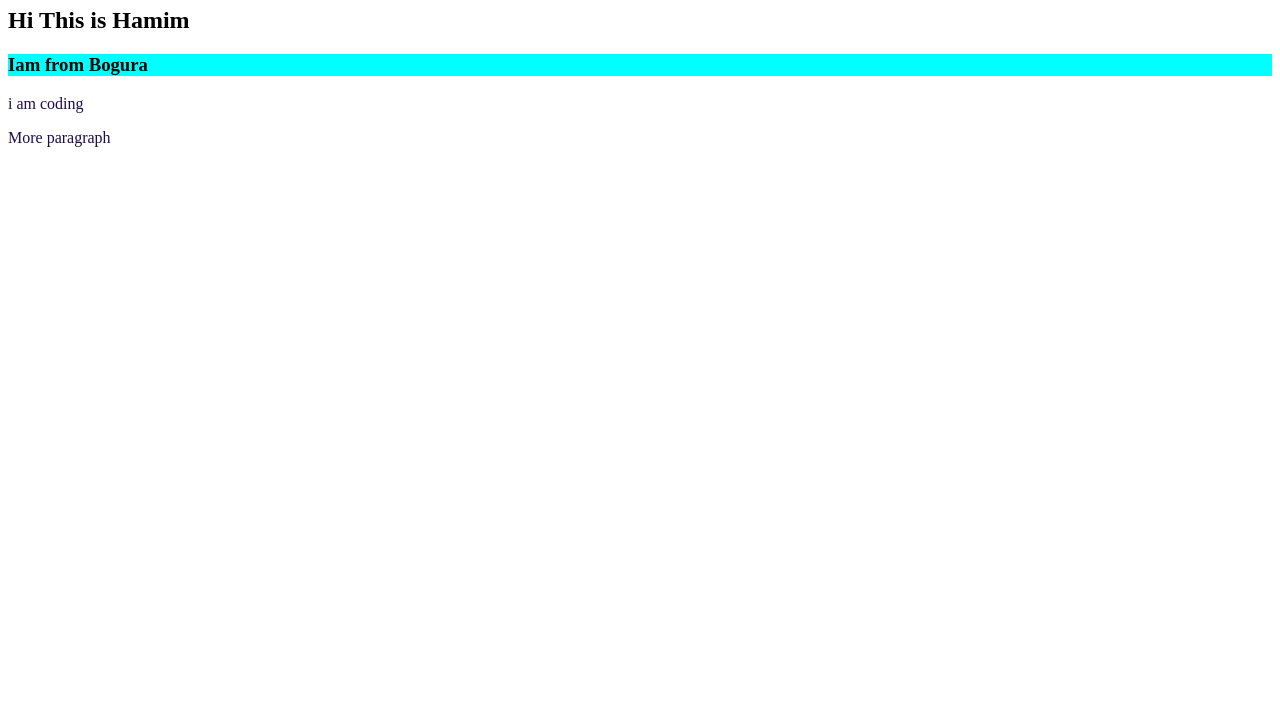
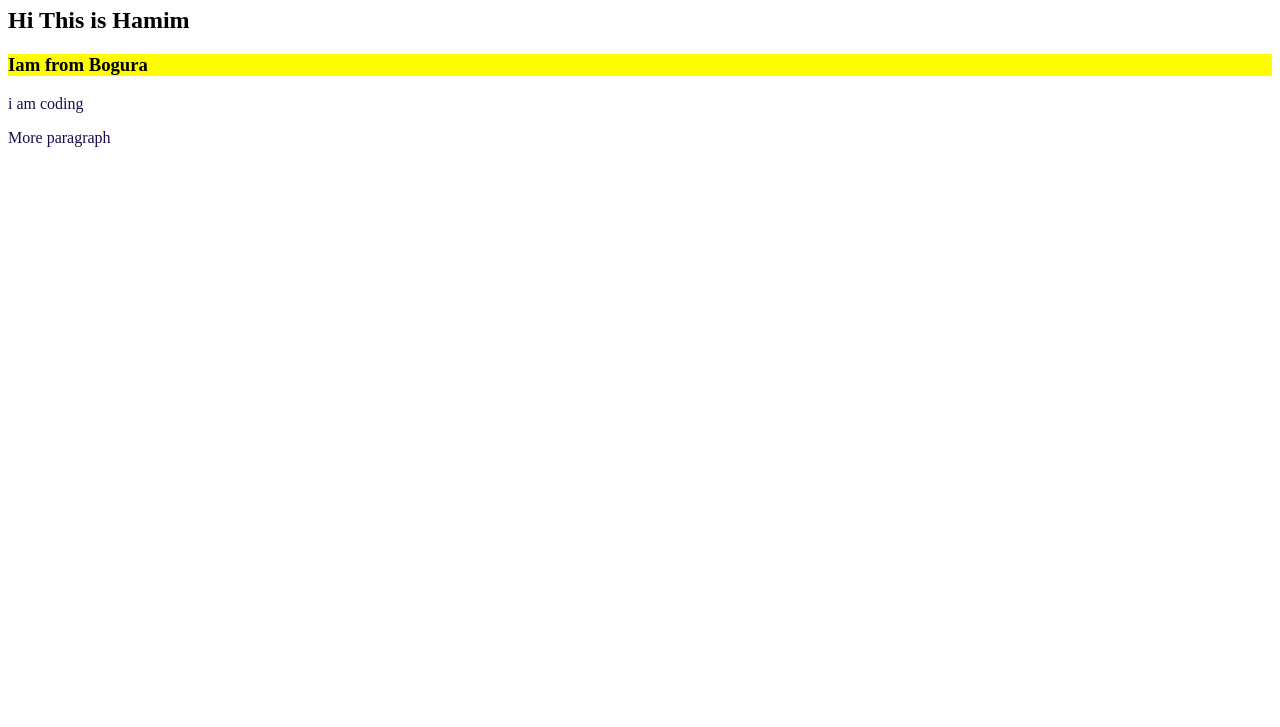
Before and after one commit to hamim2001/my-sec-rep0, a plain HTML site: page index.html in a window 1280 px wide. Shown: the part 73-800 px from the top of the page. Drawn offline with Linux system fonts and the light colour scheme.

Commit message:
ba color

```diff
--- a/style.css
+++ b/style.css
@@ -2,5 +2,5 @@ p{
     color: rgb(30, 11, 78);
 }
 h3{
-    background-color: aqua;
+    background-color: rgb(255, 251, 0);
 }
```
